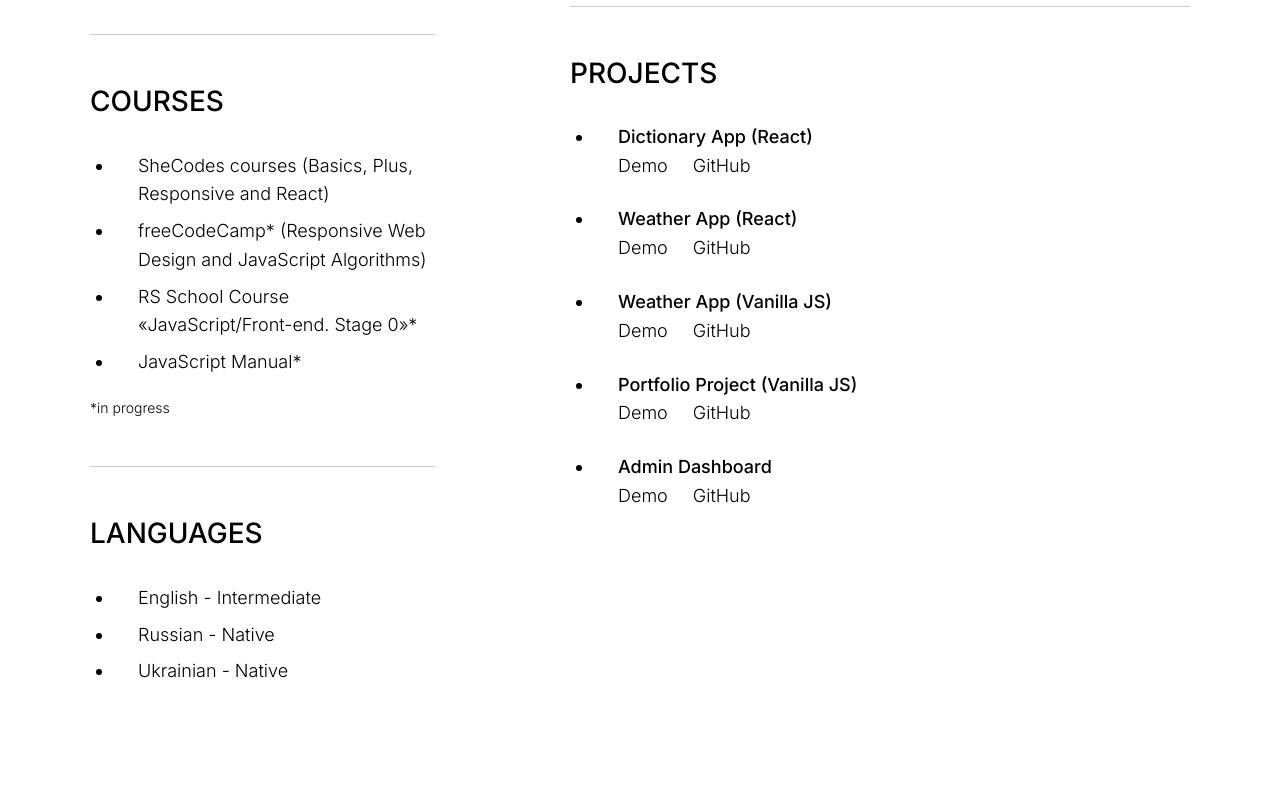
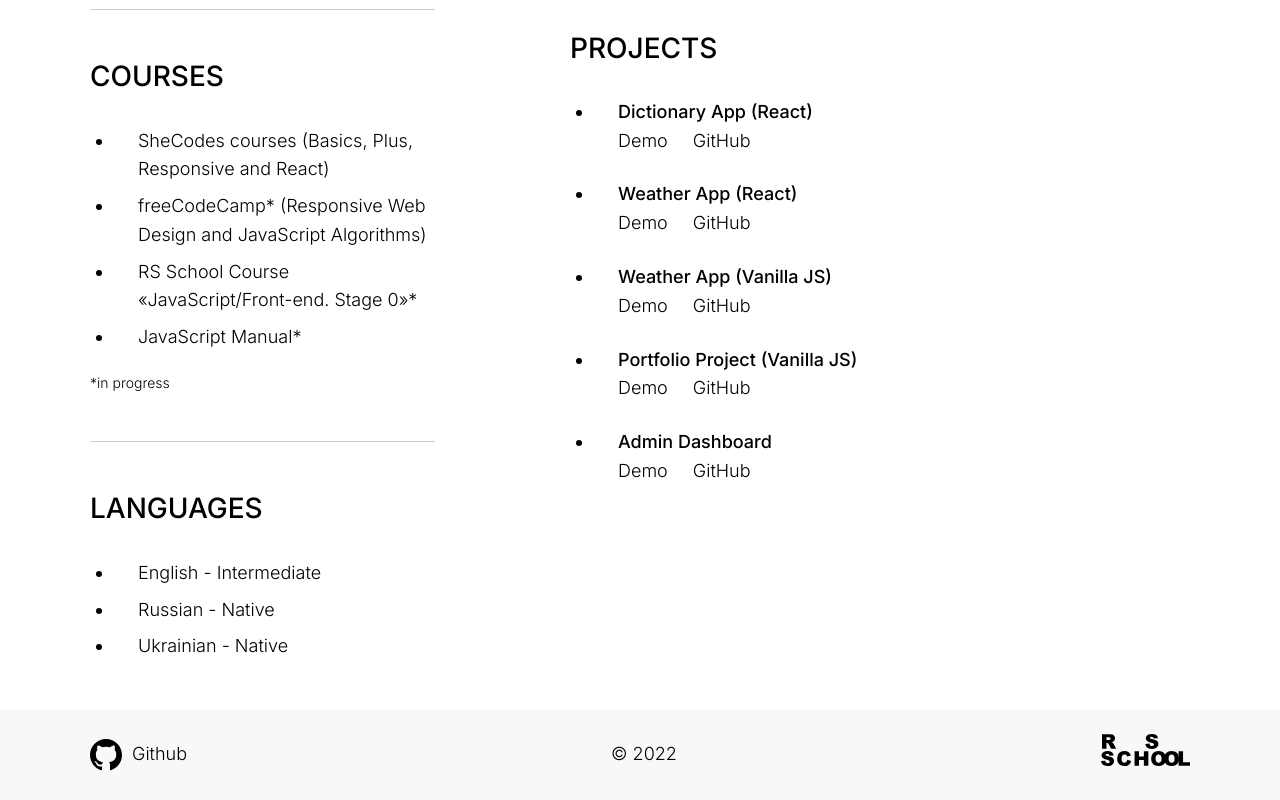
Before and after one commit to VBasko/rsschool-cv, a plain HTML site: page index.html in a window 1280 px wide. Shown: the part 1473-2273 px from the top of the page. Before the commit the page ends 2207 px from the top, so only its background shows below. Drawn offline with Linux system fonts and the light colour scheme.

Commit message:
feat: add footer

```diff
--- a/index.html
+++ b/index.html
@@ -12,8 +12,7 @@
     <title>CV. Basko Viktoriia</title>
   </head>
   <body>
-    <div class="container">
-      <header class="header grid grid-row">
+    <header class="header grid grid-row container">
       <section>
         <div class="photo"></div>
       </section>
@@ -24,7 +23,7 @@
         <p class="additional">*Ready to work remotely</p>
       </section>
     </header>
-      <main class="main">
+    <main class="main container">
       <div class="grid grid-row">
         <section class="contact">
           <h2>CONTACTS</h2>
@@ -46,8 +45,8 @@
             I'm looking for new opportunities to improve my skills. I’m at the
             beginning of my professional path but I really enjoy the process.
             Have basic knowledge in HTML, CSS, JavaScript, API integration and
-              adaptive layouts. Love mathematics and would like to apply all of
-              my skills to make my projects in my best.
+            adaptive layouts. Love mathematics and would like to apply all of my
+            skills to make my projects in my best.
           </p>
         </section>
       </div>
@@ -131,9 +130,8 @@
               Codewars:
             </p>
             <p>
-                If we list all the natural numbers below 10 that are multiples
-                of 3 or 5, we get 3, 5, 6 and 9. The sum of these multiples is
-                23.
+              If we list all the natural numbers below 10 that are multiples of
+              3 or 5, we get 3, 5, 6 and 9. The sum of these multiples is 23.
               <br />
               Finish the solution so that it returns the sum of all the
               multiples of 3 or 5 below the number passed in. Additionally, if
@@ -228,13 +226,22 @@
         </div>
       </div>
     </main>
+
     <footer>
-        <div class="container">
-          <div class="github"></div>
-          <p class="year"></p>
-          <div class="logo"></div>
+      <div class="container flex">
+        <div class="github">
+          <a href="https://github.com/VBasko/" target="_blank">
+            <img src="/images/github.svg" alt="github icon" height="32" />
+            <p>Github</p>
+          </a>
+        </div>
+        <p class="year">&copy; 2022</p>
+        <div class="logo">
+          <a href="https://rs.school/js/" target="_blank">
+            <img src="/images/rs_school.svg" alt="rs school logo" height="32" />
+          </a>
+        </div>
       </div>
     </footer>
-    </div>
   </body>
 </html>
--- a/src/style.css
+++ b/src/style.css
@@ -40,7 +40,7 @@ body {
 }
 
 .header {
-  padding-top: 50px;
+  padding-top: 25px;
 }
 
 .personal-info {
@@ -164,3 +164,26 @@ li:not(:last-child) {
 .project-item a:not(:last-child) {
   margin-right: 20px;
 }
+
+footer {
+  background-color: #f6f8fa;
+  padding: 25px 0;
+}
+
+.flex,
+.github a {
+  display: flex;
+  align-items: center;
+}
+
+.flex {
+  justify-content: space-between;
+}
+
+.flex > *:not(:last-child) {
+  margin-right: 20px;
+}
+
+.github img {
+  margin-right: 10px;
+}
```
Also changed, not shown: images/github.svg (added), images/rs_school.svg (added). Lines whose indentation alone changed are shown as unchanged.
